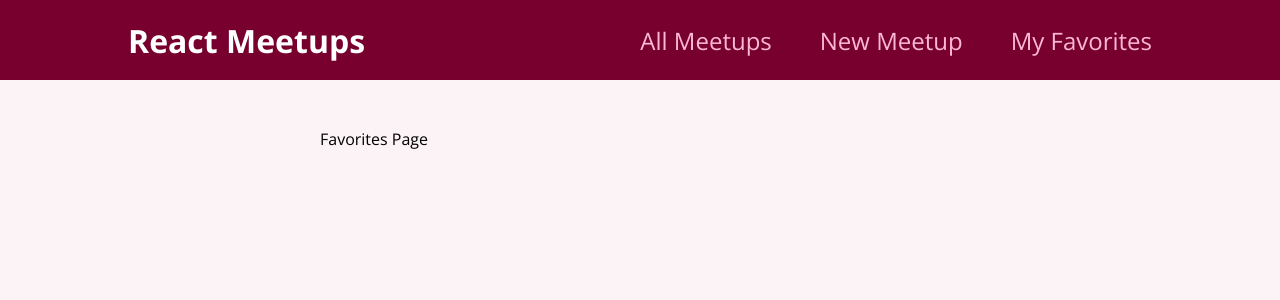
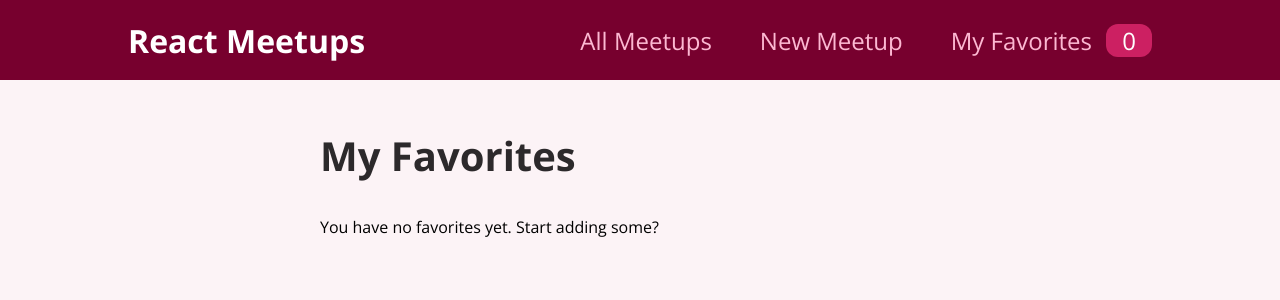
Before and after one commit to vmuya/react-basics, a React (Create React App) app: page /favorites in a window 1280 px wide. Shown: the top 300 px of the page. Built offline with nearby package versions, Linux system fonts and the light colour scheme.

Commit message:
render favorites on favorites page

```diff
--- a/src/components/layout/MainNavigation.js
+++ b/src/components/layout/MainNavigation.js
@@ -1,8 +1,12 @@
+import { useContext } from 'react';
 import { Link } from 'react-router-dom';
 
 import classes from './MainNavigation.module.css';
+import FavoritesContext from '../../store/favorites-context';
 
 const MainNavigation = () => {
+  const favoritesCtxObj = useContext(FavoritesContext);
+
   return (
     <header className={classes.header}>
       <div className={classes.logo}>React Meetups</div>
@@ -15,7 +19,12 @@
             <Link to="/new-meetup">New Meetup</Link>
           </li>
           <li>
-            <Link to="/favorites">My Favorites</Link>
+            <Link to="/favorites">
+              My Favorites{' '}
+              <span className={classes.badge}>
+                {favoritesCtxObj.totalFavorites}
+              </span>
+            </Link>
           </li>
         </ul>
       </nav>
--- a/src/pages/Favorites.js
+++ b/src/pages/Favorites.js
@@ -1,5 +1,25 @@
+import { useContext } from 'react';
+
+import FavoritesContext from '../store/favorites-context';
+import MeetupList from '../components/meetups/MeetupList';
+
 const FavoritesPage = () => {
-  return <div>Favorites Page</div>;
+  const favoritesCtxObj = useContext(FavoritesContext);
+
+  let content;
+
+  if (favoritesCtxObj.totalFavorites === 0) {
+    content = <p>You have no favorites yet. Start adding some?</p>;
+  } else {
+    content = <MeetupList meetups={favoritesCtxObj.favorites} />;
+  }
+
+  return (
+    <section>
+      <h1>My Favorites</h1>
+      {content}
+    </section>
+  );
 };
 
 export default FavoritesPage;
```
